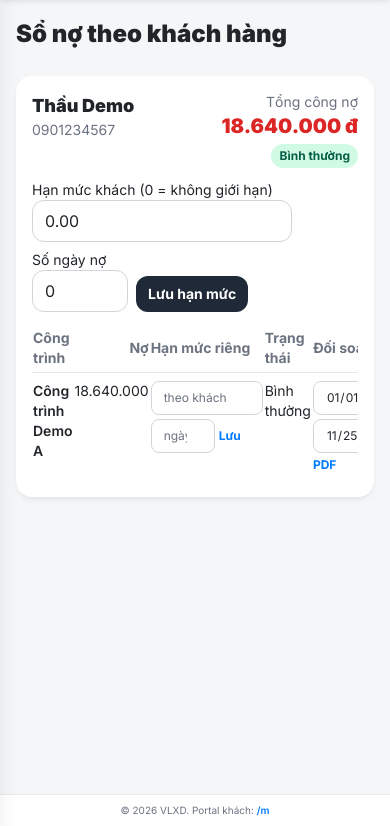
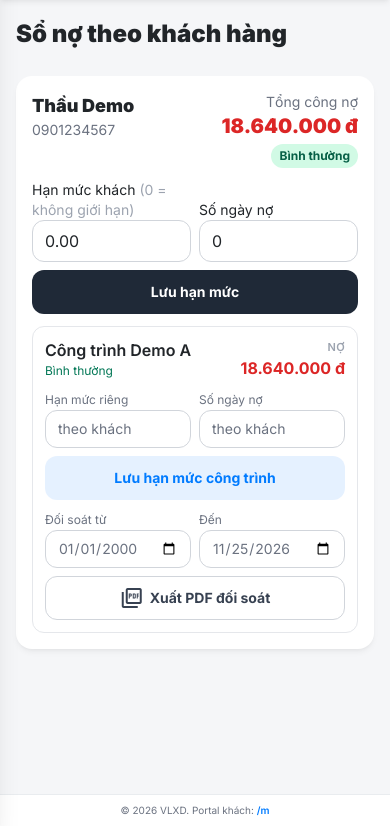
Before and after one commit to 197ct33534/vlxd-web, a Laravel app: page /admin/customers/debt in a window 390 px wide. Shown: the part 65-891 px from the top of the page. Run offline with Laravel 10, Linux system fonts and the light colour scheme; the visitor is signed in with stand-in values (Sample User, id 1); data comes from the database, SQL or seed files in the repository; data that the repository does not hold is empty; style sheets or scripts are compiled from the project's sources; some libraries are stand-ins or nearby versions.

Commit message:
feat: stack customer debt ledger lines on mobile
Each customer card on /admin/customers/debt held a 5-column table whose
rows packed the project credit form and the reconciliation date range +
PDF form. On a phone it scrolled sideways, cut off the date inputs and
left tiny text-only Save/PDF buttons.

Below md, each project becomes a stacked block: name, credit status,
debt, labelled credit-limit inputs and a reconciliation range with a
full-width "Xuất PDF đối soát" button (44px touch targets). The customer
credit form uses a 2-column grid on mobile. md and up keep the table.

Co-Authored-By: Claude Opus 5.5 <noreply@anthropic.com>

```diff
--- a/resources/views/admin/customers/debt_summary.blade.php
+++ b/resources/views/admin/customers/debt_summary.blade.php
@@ -20,17 +20,62 @@
                     </span>
                 </div>
             </div>
-            <form method="POST" action="{{ route('admin.customers.credit', $row['customer']) }}" class="flex flex-wrap gap-2 items-end text-sm">
+            <form method="POST" action="{{ route('admin.customers.credit', $row['customer']) }}" class="grid grid-cols-2 gap-2 items-end text-sm md:flex md:flex-wrap">
                 @csrf
-                <label>Hạn mức khách (0 = không giới hạn)
-                    <input type="number" name="credit_limit" min="0" step="1000" value="{{ $row['customer']->credit_limit }}" class="block rounded-lg border-gray-300">
+                <label class="min-w-0">Hạn mức khách <span class="text-gray-400">(0 = không giới hạn)</span>
+                    <input type="number" name="credit_limit" min="0" step="1000" value="{{ $row['customer']->credit_limit }}" class="block w-full rounded-lg border-gray-300 md:w-auto">
                 </label>
-                <label>Số ngày nợ
-                    <input type="number" name="credit_days" min="0" value="{{ $row['customer']->credit_days }}" class="block w-24 rounded-lg border-gray-300">
+                <label class="min-w-0">Số ngày nợ
+                    <input type="number" name="credit_days" min="0" value="{{ $row['customer']->credit_days }}" class="block w-full rounded-lg border-gray-300 md:w-24">
                 </label>
-                <button class="rounded-lg bg-gray-800 text-white font-bold px-3 py-2">Lưu hạn mức</button>
+                <button class="col-span-2 min-h-[44px] rounded-lg bg-gray-800 text-white font-bold px-3 py-2 md:min-h-0">Lưu hạn mức</button>
             </form>
-            <div class="overflow-x-auto">
+
+            {{-- Mobile: mỗi công trình một khối xếp dọc (bảng 5 cột kèm 2 form phải cuộn ngang). --}}
+            <div data-mobile-debt-projects class="flex flex-col gap-3 md:hidden">
+                @foreach($row['projects'] as $line)
+                    <div class="rounded-lg border border-gray-200 p-3 space-y-3">
+                        <div class="flex items-start justify-between gap-3">
+                            <div class="min-w-0">
+                                <p class="font-semibold leading-snug">{{ $line['project']->name }}</p>
+                                <p class="mt-0.5 text-xs {{ $line['credit']['is_exceeded'] ? 'font-semibold text-red-700' : 'text-emerald-700' }}">
+                                    {{ $line['credit']['is_exceeded'] ? $line['credit']['reason'] : 'Bình thường' }}
+                                </p>
+                            </div>
+                            <div class="shrink-0 text-right">
+                                <p class="text-[11px] font-semibold uppercase tracking-wide text-gray-400">Nợ</p>
+                                <p class="font-bold text-red-600">{{ number_format($line['project']->total_debt, 0, ',', '.') }} đ</p>
+                            </div>
+                        </div>
+
+                        <form method="POST" action="{{ route('admin.projects.credit', $line['project']) }}" class="grid grid-cols-2 gap-2 text-xs">
+                            @csrf
+                            <label class="min-w-0 text-gray-500">Hạn mức riêng
+                                <input type="number" name="credit_limit" min="0" step="1000" placeholder="theo khách" value="{{ $line['project']->credit_limit }}" class="mt-0.5 block w-full rounded-lg border-gray-300 text-sm">
+                            </label>
+                            <label class="min-w-0 text-gray-500">Số ngày nợ
+                                <input type="number" name="credit_days" min="0" placeholder="theo khách" value="{{ $line['project']->credit_days }}" class="mt-0.5 block w-full rounded-lg border-gray-300 text-sm">
+                            </label>
+                            <button class="col-span-2 min-h-[44px] rounded-lg bg-primary/10 text-sm font-bold text-primary active:bg-primary/20">Lưu hạn mức công trình</button>
+                        </form>
+
+                        <form method="GET" action="{{ route('admin.projects.reconciliation-pdf', $line['project']) }}" class="grid grid-cols-2 gap-2 text-xs" target="_blank">
+                            <label class="min-w-0 text-gray-500">Đối soát từ
+                                <input type="date" name="from_date" value="2000-01-01" class="mt-0.5 block w-full rounded-lg border-gray-300 text-sm">
+                            </label>
+                            <label class="min-w-0 text-gray-500">Đến
+                                <input type="date" name="to_date" value="{{ now()->toDateString() }}" class="mt-0.5 block w-full rounded-lg border-gray-300 text-sm">
+                            </label>
+                            <button class="col-span-2 inline-flex min-h-[44px] items-center justify-center gap-1.5 rounded-lg border border-gray-300 text-sm font-bold text-gray-700 active:bg-gray-100">
+                                <span class="material-symbols-outlined text-lg leading-none">picture_as_pdf</span>
+                                Xuất PDF đối soát
+                            </button>
+                        </form>
+                    </div>
+                @endforeach
+            </div>
+
+            <div class="hidden md:block overflow-x-auto" data-desktop-debt-table>
                 <table class="w-full text-sm">
                     <thead class="text-left text-gray-500">
                         <tr>
```
Also changed, not shown: tests/Feature/CustomerDebtPageTest.php (added, +34 -0 lines).
